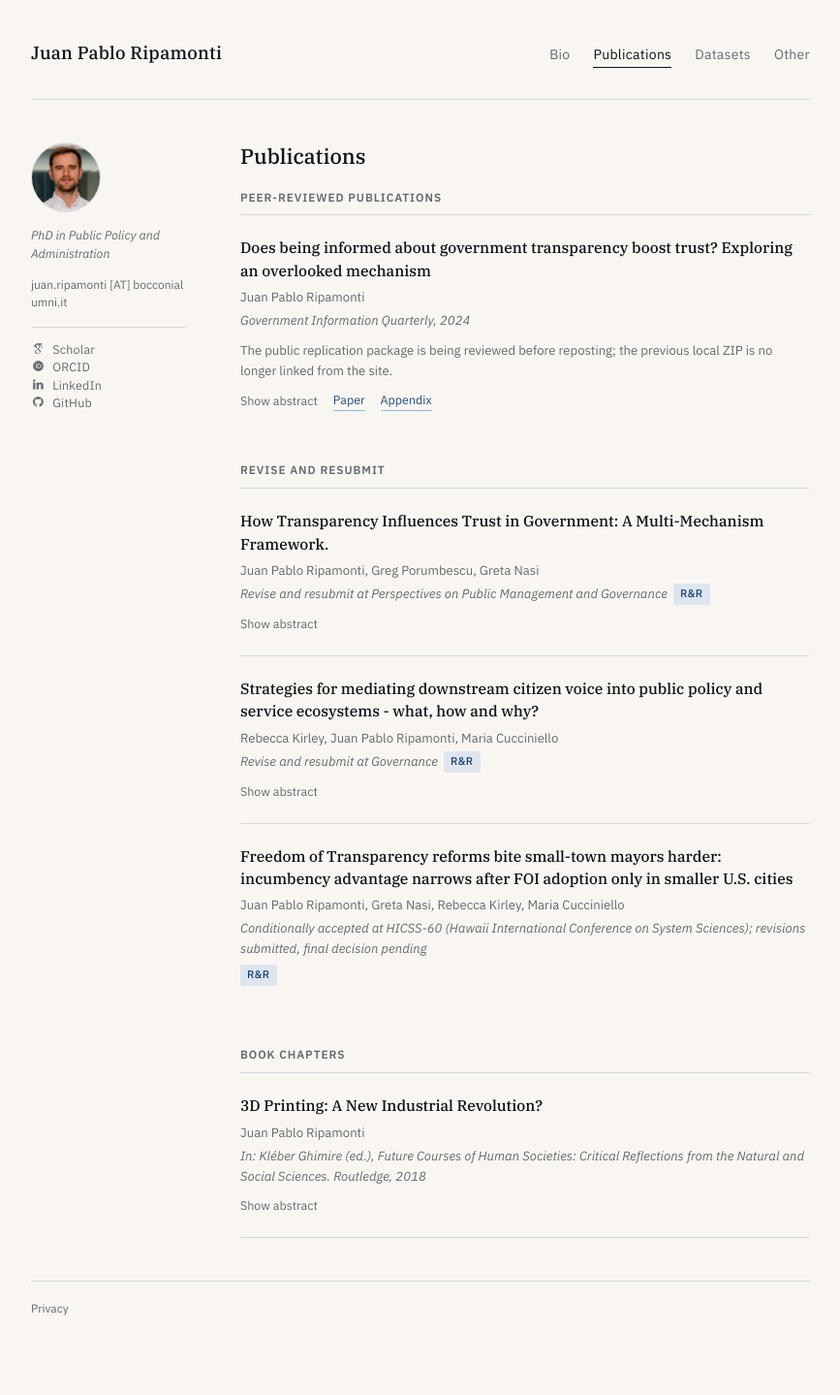
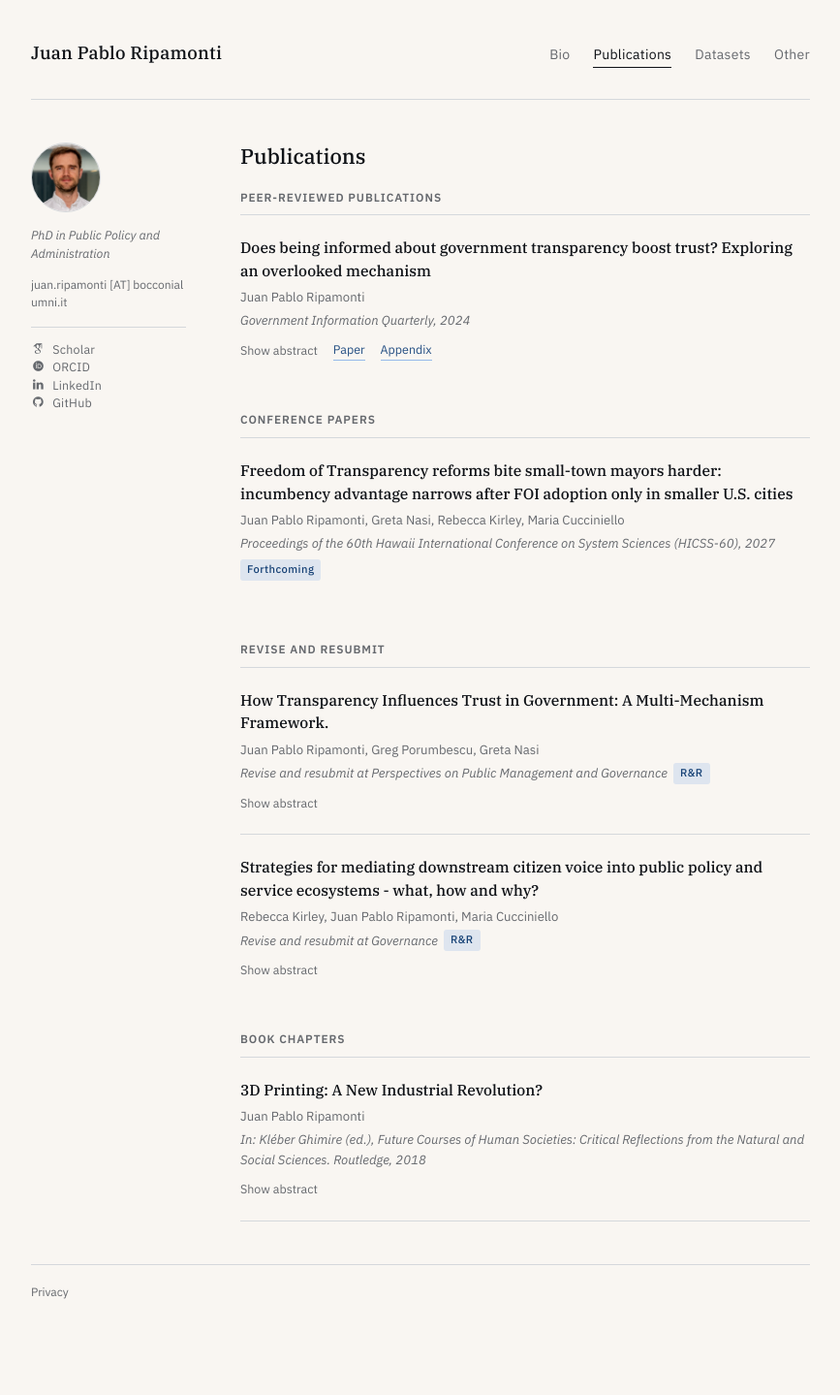
Before and after one commit to jpripamonti/jpripamonti.github.io, a Jekyll site: the page built from publications.html, in a window 1280 px wide. Shown: the whole page at 97% size, without its empty margins (206-1073 px from the left). Built offline with Jekyll 4.4.1, drawn with Linux system fonts in a browser that asks for light colours; some web fonts are replaced.

Commit message:
Record the HICSS paper as accepted and drop the caretaker notes
HICSS-60 accepted it, so it moves out of revise and resubmit into a new
Conference papers section, marked forthcoming for January 2027.

Also removes the notes the June audit left on public pages, which told
visitors that files were under review rather than saying anything about
the work: the replication package note on the GIQ paper, the download
note on DualAudio, the placeholder analytics paragraph on the privacy
page, and the status and citation boilerplate on the two Dataverse
datasets.

Co-Authored-By: Claude Opus 5 <noreply@anthropic.com>

```diff
--- a/_data/news.yaml
+++ b/_data/news.yaml
@@ -1,4 +1,7 @@
 news_items:
+  - item: "Paper accepted at HICSS-60, the Hawaii International Conference on System Sciences"
+    date: "September 2026"
+
   - item: "Published a speaker-attributed corpus of Argentine Senate transcripts, 2000-2024, on Zenodo"
     date: "September 2026"
     link: "https://doi.org/10.5281/zenodo.22661019"
--- a/_data/publications.yaml
+++ b/_data/publications.yaml
@@ -5,7 +5,7 @@ datasets:
     year: "2026"
     repository: "Zenodo"
     doi: "https://doi.org/10.5281/zenodo.22661019"
-    status: "Zenodo record, version 0.4.37. The DOI above always resolves to the latest version; 10.5281/zenodo.22661020 is this one."
+    status: "Zenodo record, version 0.4.37. The DOI above resolves to the latest version; the DOI for this version is 10.5281/zenodo.22661020."
     coverage: "559 sittings of the Argentine Senate, February 2000 to December 2024. Complete from 2004 onward; thinner before that, because the chamber's portal lists the earlier sittings but no longer serves the files."
     citation: "Cite the concept DOI for the corpus, or the version DOI when the exact files matter."
     limitations: "Two sittings of November 2001 are character recognition of scans and should be excluded from text analysis, and one sitting does not parse at all. 1,109 passages carry no speaker. The caucus is observed on 336 days across 25 years rather than continuously, and every row says which day it was read from."
@@ -15,20 +15,14 @@ datasets:
     authors: "Juan Pablo Ripamonti"
     year: "2026"
     doi: "https://doi.org/10.7910/DVN/PVKZCM"
-    status: "Dataverse record; use the DOI record as the source of truth for version and file updates."
     coverage: "CABA election results at polling-table level for national elections from 2011 through 2025 and CABA city elections from 2013 through 2025."
-    citation: "Cite the Harvard Dataverse DOI record and its versioned citation."
-    limitations: "Coverage, file versions, and update history should be verified in Dataverse before reuse."
     description: "This dataset contains official electoral results for the Ciudad Autónoma de Buenos Aires (CABA), Argentina, normalized at the polling-table level. It includes national elections from 2011 through 2025 and CABA city elections from 2013 through 2025, covering offices such as Head of Government, City Legislature, and Communal Boards. The data were curated from official BA Data/GCBA, Tribunal Superior de Justicia historical references, DINE, and Datos Argentina sources, providing table-level result rows with a comprehensive manifest and coverage reports."
 
   - title: "Geocoded Polling Places in the Ciudad Autónoma de Buenos Aires, 2011-2025"
     authors: "Juan Pablo Ripamonti"
     year: "2026"
     doi: "https://doi.org/10.7910/DVN/RBAYGP"
-    status: "Dataverse record; use the DOI record as the source of truth for version and file updates."
     coverage: "CABA voting-location assignments by year, voting location, and table range for elections from 2011 through 2025."
-    citation: "Cite the Harvard Dataverse DOI record and its versioned citation."
-    limitations: "Coverage, geocoding decisions, and update history should be verified in Dataverse before reuse."
     description: "This dataset contains geocoded voting locations for the Ciudad Autónoma de Buenos Aires (CABA), Argentina, covering elections from 2011 through 2025. The unit of observation is a voting-location assignment by year and table range: year x voting location x voting table range. The public files preserve original establishment, address, and locality fields alongside curated canonical establishment names, canonical addresses, opaque entity identifiers, and WGS84 coordinates."
 
 papers:
@@ -38,7 +32,6 @@ papers:
     venue: "Government Information Quarterly"
     paper_pdf: "https://www.sciencedirect.com/science/article/pii/S0740624X24000522"
     appendix: "/assets/GIQ_appendix.pdf"
-    data_note: "The public replication package is being reviewed before reposting; the previous local ZIP is no longer linked from the site."
     abstract: |
       Governments implement transparency policies aiming to enhance citizens' trust, but the outcomes of these efforts are complex and not fully understood. Existing literature often focuses on how citizens consume government information, but tends to overlook the impact of the act of disclosure itself. This study seeks to fill this gap by examining citizens' responses to the act of government disclosure, independent of the content disclosed. Through a factorial survey experiment, the research manipulates motivations, types, and levels of information disclosure across two distinct organizations to assess their impact on public trust. The findings reveal that the act of disclosure generally enhances trust perceptions, but this effect is significantly modulated by individuals' pre-existing attitudes toward transparency. Those indifferent about transparency do not show increased trust, while for those who value transparency, trust increases notably. The study also finds that the disclosure of performance information, particularly when combined with financial information, has the most substantial impact on trust. Moreover, public trust is higher when organizations disclose more information than legally required. These results contribute to a more nuanced understanding of how government transparency influences public trust and highlight the importance of considering citizen attitudes in transparency initiatives.
     year: "2024"
@@ -58,8 +51,10 @@ papers:
 
   - title: "Freedom of Transparency reforms bite small-town mayors harder: incumbency advantage narrows after FOI adoption only in smaller U.S. cities"
     authors: "Juan Pablo Ripamonti, Greta Nasi, Rebecca Kirley, Maria Cucciniello"
-    venue: "Conditionally accepted at HICSS-60 (Hawaii International Conference on System Sciences); revisions submitted, final decision pending"
-    category: revise_and_resubmit
+    venue: "Proceedings of the 60th Hawaii International Conference on System Sciences (HICSS-60)"
+    year: "2027"
+    forthcoming: true
+    category: conference
 
 
   - title: "3D Printing: A New Industrial Revolution?"
--- a/_data/software.yaml
+++ b/_data/software.yaml
@@ -13,7 +13,6 @@ items:
 
   - title: "DualAudio"
     description: "A macOS prototype that creates a virtual output device named Dual Audio and mirrors audio from it to two selected physical output devices. It is intended for setups such as two Bluetooth headphones or a combination of wired and Bluetooth devices."
-    note: "Direct package downloads are currently disabled while release signing, notarization, checksums, and installation notes are reviewed. Use the repository for source and status."
     links:
       - label: "Repository"
         url: "https://github.com/jpripamonti/dual_audio"
--- a/privacy.html
+++ b/privacy.html
@@ -8,10 +8,8 @@ description: "Privacy notes for jpripamonti.github.io."
     <h1>Privacy</h1>
   </div>
   <div class="section-content prose">
-    <p>This website does not enable analytics by default and does not track email clicks, outbound links, file downloads, or scroll depth.</p>
+    <p>This website does not use analytics and does not track email clicks, outbound links, file downloads, or scroll depth.</p>
 
     <p>The site loads fonts from Google Fonts and links to external services such as GitHub, Dataverse, ORCID, Google Scholar, LinkedIn, and publishers. Those services may receive standard browser request information when you open their links.</p>
-
-    <p>If analytics is enabled in the future, this page should be updated before deployment to describe the provider, collected events, retention settings, and opt-out or consent behavior.</p>
   </div>
 </section>
--- a/publications.html
+++ b/publications.html
@@ -1,7 +1,7 @@
 ---
 layout: default
 title: Publications
-description: "Peer-reviewed publications, revise-and-resubmit manuscripts, papers under revision, and book chapters by Juan Pablo Ripamonti."
+description: "Peer-reviewed publications, conference papers, revise-and-resubmit manuscripts, and book chapters by Juan Pablo Ripamonti."
 ---
 <section class="content-section" id="publications">
   <div class="section-header">
@@ -10,6 +10,7 @@ description: "Peer-reviewed publications, revise-and-resubmit manuscripts, paper
   <div class="section-content">
     <div class="publications-list">
       {% assign peer_reviewed = site.data.publications.papers | where: "category", "peer_reviewed" %}
+      {% assign conference = site.data.publications.papers | where: "category", "conference" %}
       {% assign revise_and_resubmit = site.data.publications.papers | where: "category", "revise_and_resubmit" %}
       {% assign under_revision = site.data.publications.papers | where: "category", "under_revision" %}
       {% assign book_chapters = site.data.publications.papers | where: "category", "book_chapter" %}
@@ -70,6 +71,39 @@ description: "Peer-reviewed publications, revise-and-resubmit manuscripts, paper
           {% endif %}
         </div>
 
+      </article>
+      {% endfor %}
+      {% endif %}
+
+      {% if conference.size > 0 %}
+      <h2 class="publication-section-title">Conference papers</h2>
+      {% for paper in conference %}
+      <article class="publication">
+        <h3 class="publication-title">{{ paper.title }}</h3>
+        <p class="publication-authors">{{ paper.authors }}</p>
+        <p class="publication-venue">
+          <span>{{ paper.venue }}{% if paper.year %}, {{ paper.year }}{% endif %}</span>
+          {% if paper.forthcoming %}<span class="publication-status">Forthcoming</span>{% endif %}
+        </p>
+        {% if paper.abstract %}
+        <div id="abstract-content-{{ paper.category }}-{{ forloop.index }}" class="abstract-panel" aria-hidden="true">
+          <p>{{ paper.abstract }}</p>
+        </div>
+        {% endif %}
+        <div class="publication-links">
+          {% if paper.abstract %}
+          <button class="toggle-abstract" type="button" aria-controls="abstract-content-{{ paper.category }}-{{ forloop.index }}" aria-expanded="false">Show abstract</button>
+          {% endif %}
+          {% if paper.paper_pdf %}
+          <a class="publication-link" href="{{ paper.paper_pdf }}" target="_blank" rel="noopener noreferrer">Paper</a>
+          {% endif %}
+          {% if paper.preprint %}
+          <a class="publication-link" href="{{ paper.preprint }}" target="_blank" rel="noopener noreferrer">Preprint</a>
+          {% endif %}
+          {% if paper.slides %}
+          <a class="publication-link" href="{{ paper.slides }}" target="_blank" rel="noopener noreferrer">Slides</a>
+          {% endif %}
+        </div>
       </article>
       {% endfor %}
       {% endif %}
```
